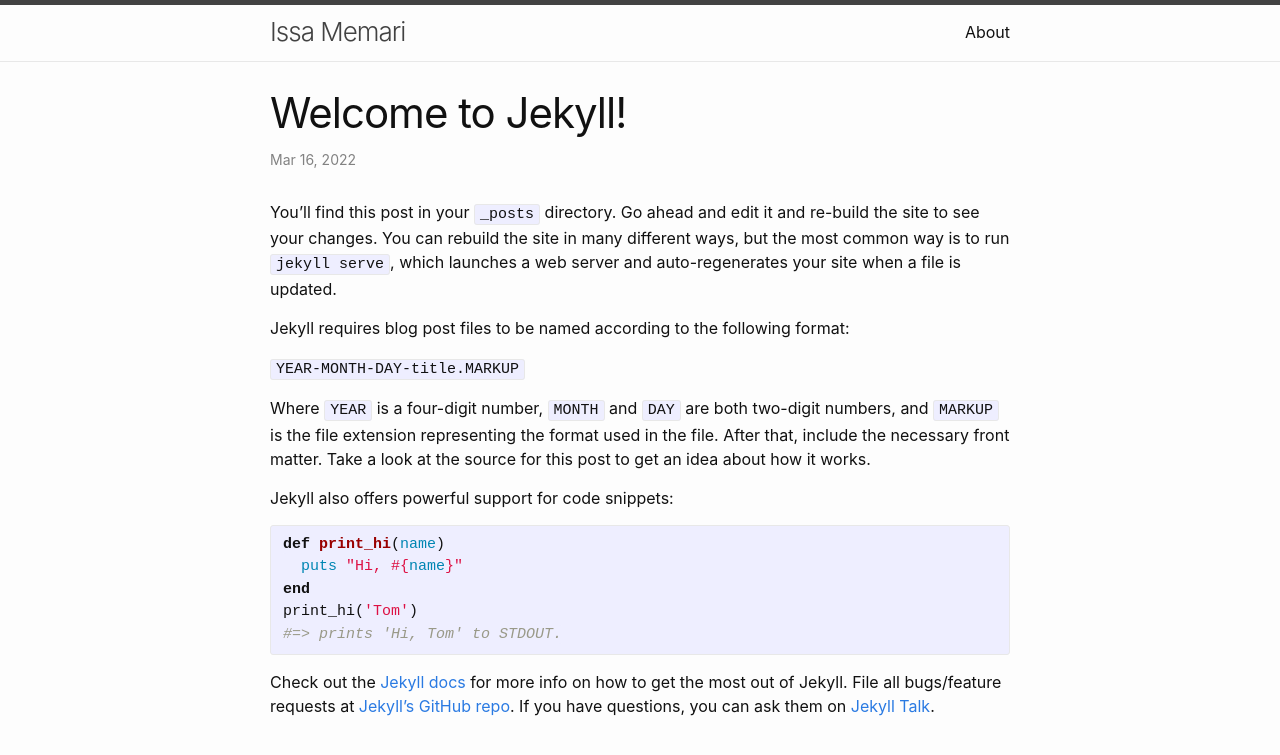
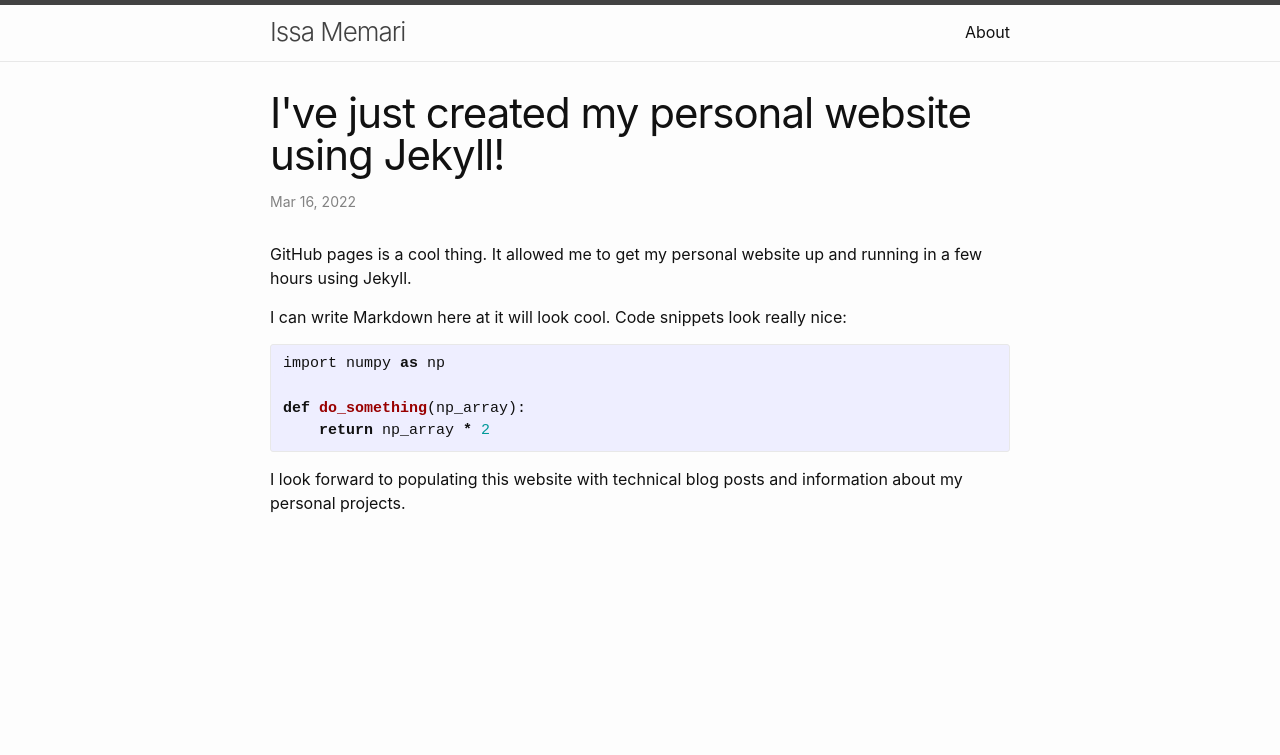
Before and after one commit to issamemari/issamemari.github.io, a Jekyll site: the page built from _posts/2022-03-16-welcome-to-jekyll.markdown, in a window 1280 px wide, cut to the strip 0-796 px from the top of the page. Shown: the top 755 px of the strip. Built offline with Jekyll 4.4.1, drawn with Linux system fonts in a browser that asks for light colours.

Commit message:
First post

```diff
--- a/_posts/2022-03-16-welcome-to-jekyll.markdown
+++ b/_posts/2022-03-16-welcome-to-jekyll.markdown
@@ -1,29 +1,19 @@
 ---
 layout: post
-title:  "Welcome to Jekyll!"
+title:  "I've just created my personal website using Jekyll!"
 date:   2022-03-16 12:41:24 +0100
 categories: jekyll update
 ---
-You’ll find this post in your `_posts` directory. Go ahead and edit it and re-build the site to see your changes. You can rebuild the site in many different ways, but the most common way is to run `jekyll serve`, which launches a web server and auto-regenerates your site when a file is updated.
 
-Jekyll requires blog post files to be named according to the following format:
+GitHub pages is a cool thing. It allowed me to get my personal website up and running in a few hours using Jekyll.
 
-`YEAR-MONTH-DAY-title.MARKUP`
+I can write Markdown here at it will look cool. Code snippets look really nice:
 
-Where `YEAR` is a four-digit number, `MONTH` and `DAY` are both two-digit numbers, and `MARKUP` is the file extension representing the format used in the file. After that, include the necessary front matter. Take a look at the source for this post to get an idea about how it works.
+{% highlight python %}
+import numpy as np
 
-Jekyll also offers powerful support for code snippets:
-
-{% highlight ruby %}
-def print_hi(name)
-  puts "Hi, #{name}"
-end
-print_hi('Tom')
-#=> prints 'Hi, Tom' to STDOUT.
+def do_something(np_array):
+    return np_array * 2
 {% endhighlight %}
 
-Check out the [Jekyll docs][jekyll-docs] for more info on how to get the most out of Jekyll. File all bugs/feature requests at [Jekyll’s GitHub repo][jekyll-gh]. If you have questions, you can ask them on [Jekyll Talk][jekyll-talk].
-
-[jekyll-docs]: https://jekyllrb.com/docs/home
-[jekyll-gh]:   https://github.com/jekyll/jekyll
-[jekyll-talk]: https://talk.jekyllrb.com/
+I look forward to populating this website with technical blog posts and information about my personal projects.
--- a/_sass/minima/_layout.scss
+++ b/_sass/minima/_layout.scss
@@ -105,7 +105,6 @@
  * Avatar and welcome message
  */
 .welcome {
-  color: $grey-color;
   margin-left: -$spacing-unit / 2;
   @extend %clearfix;
 }
@@ -113,7 +112,6 @@
 .avatar {
   float: left;
   border-radius: 50%;
-  float: left;
   margin-bottom: $spacing-unit / 2;
   padding-left: $spacing-unit / 2;
 }
@@ -168,8 +166,8 @@
 }
 
 .footer-col-2 {
-  width: -webkit-calc(20% - (#{$spacing-unit} / 2));
-  width:         calc(20% - (#{$spacing-unit} / 2));
+  width: -webkit-calc(50% - (#{$spacing-unit} / 2));
+  width:         calc(50% - (#{$spacing-unit} / 2));
 }
 
 .footer-col-3 {
```
